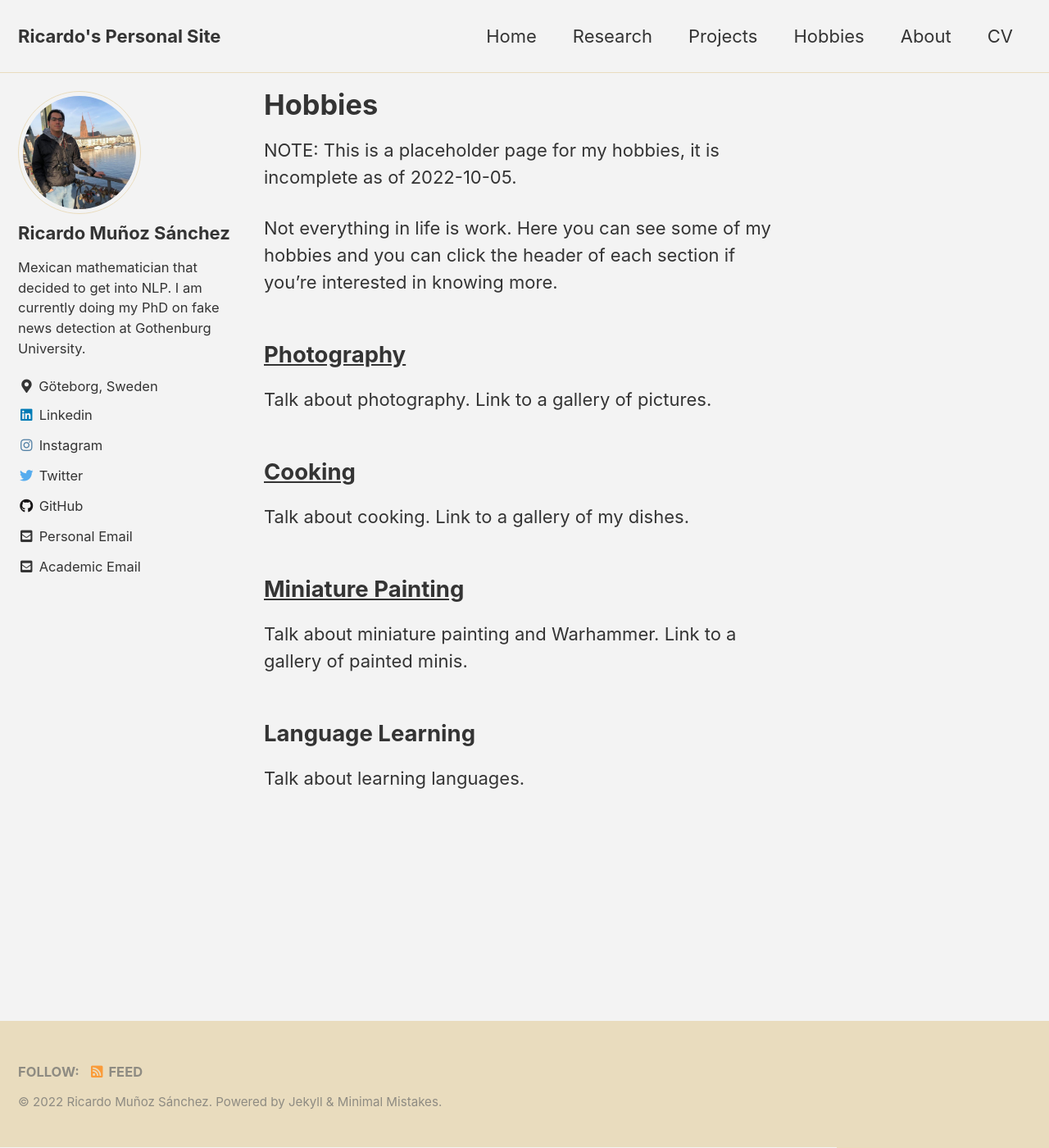
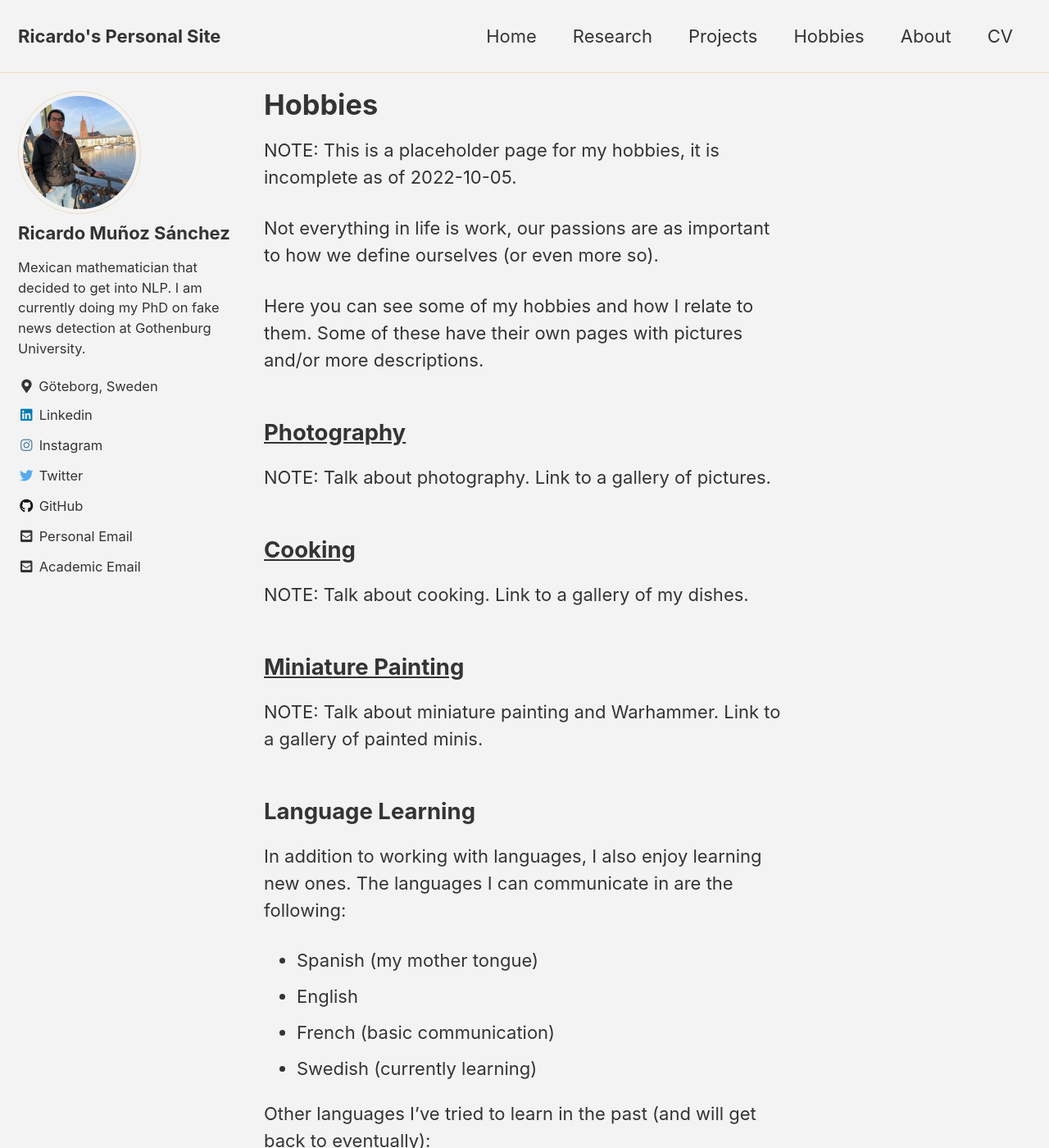
Before and after one commit to rimusa/rimusa.github.io, a Jekyll site: the page built from docs/_pages/hobbies.md, in a window 1280 px wide and 1400 px high. Shown: the whole window at 82% size. Built offline with Jekyll 4.4.1, drawn with Linux system fonts in a browser that asks for light colours; cached includes are drawn as plain includes.

Commit message:
Updated some info about my hobbies

```diff
--- a/docs/_pages/hobbies.md
+++ b/docs/_pages/hobbies.md
@@ -7,24 +7,35 @@ author_profile: true
 
 NOTE: This is a placeholder page for my hobbies, it is incomplete as of 2022-10-05.
 
-Not everything in life is work.
-Here you can see some of my hobbies and you can click the header of each section if you're interested in knowing more.
+Not everything in life is work, our passions are as important to how we define ourselves (or even more so).
+
+Here you can see some of my hobbies and how I relate to them.
+Some of these have their own pages with pictures and/or more descriptions.
 
 ## [Photography](.)
 
-Talk about photography. Link to a gallery of pictures.
+NOTE: Talk about photography. Link to a gallery of pictures.
 
 
 ## [Cooking](.)
 
-Talk about cooking. Link to a gallery of my dishes.
+NOTE: Talk about cooking. Link to a gallery of my dishes.
 
 
 ## [Miniature Painting](.)
 
-Talk about miniature painting and Warhammer. Link to a gallery of painted minis.
+NOTE: Talk about miniature painting and Warhammer. Link to a gallery of painted minis.
 
 
 ## Language Learning
 
-Talk about learning languages.
+In addition to working with languages, I also enjoy learning new ones.
+The languages I can communicate in are the following:
+* Spanish (my mother tongue)
+* English
+* French (basic communication)
+* Swedish (currently learning)
+
+Other languages I've tried to learn in the past (and will get back to eventually):
+* Arabic
+* Japanese
```
Also changed, not shown: todo.md (+1 -1 lines).
